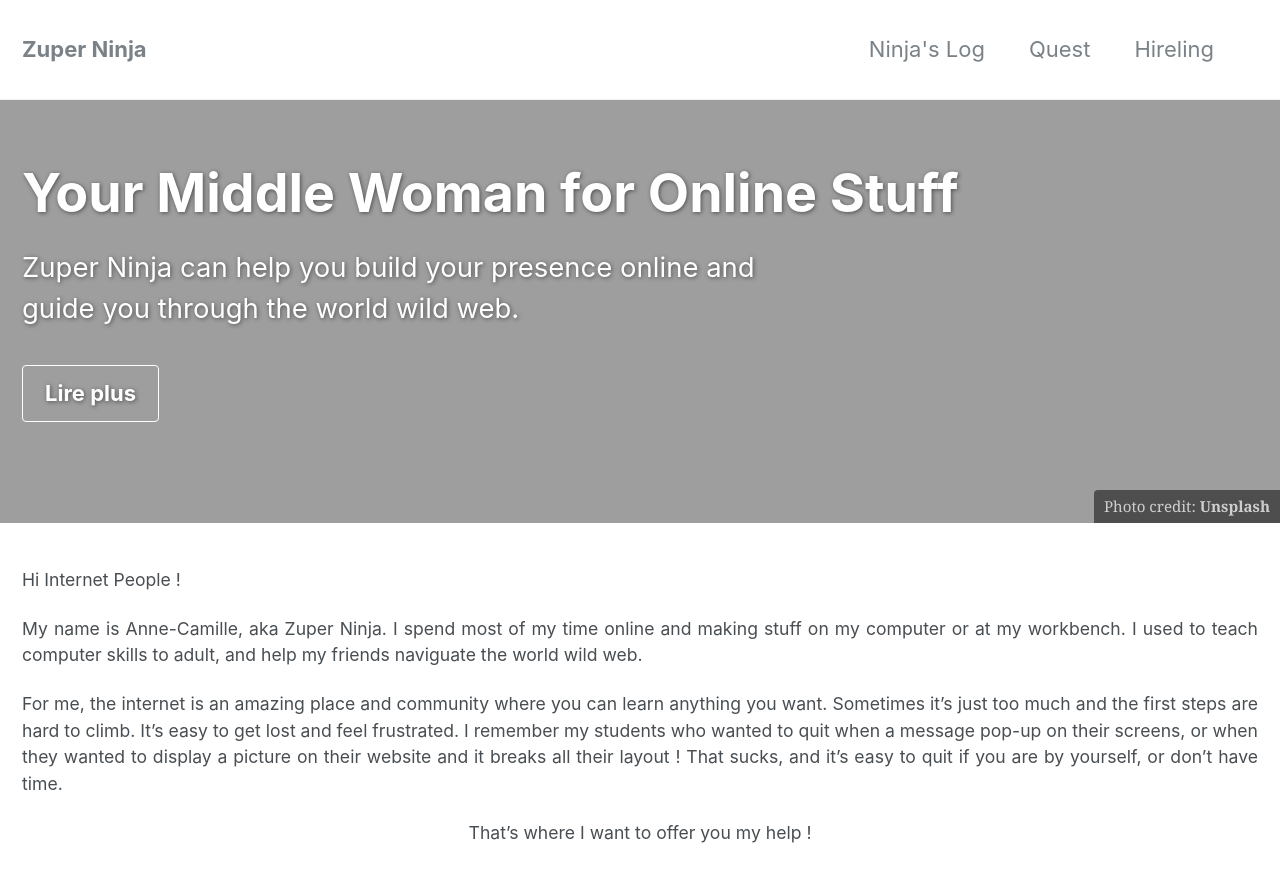
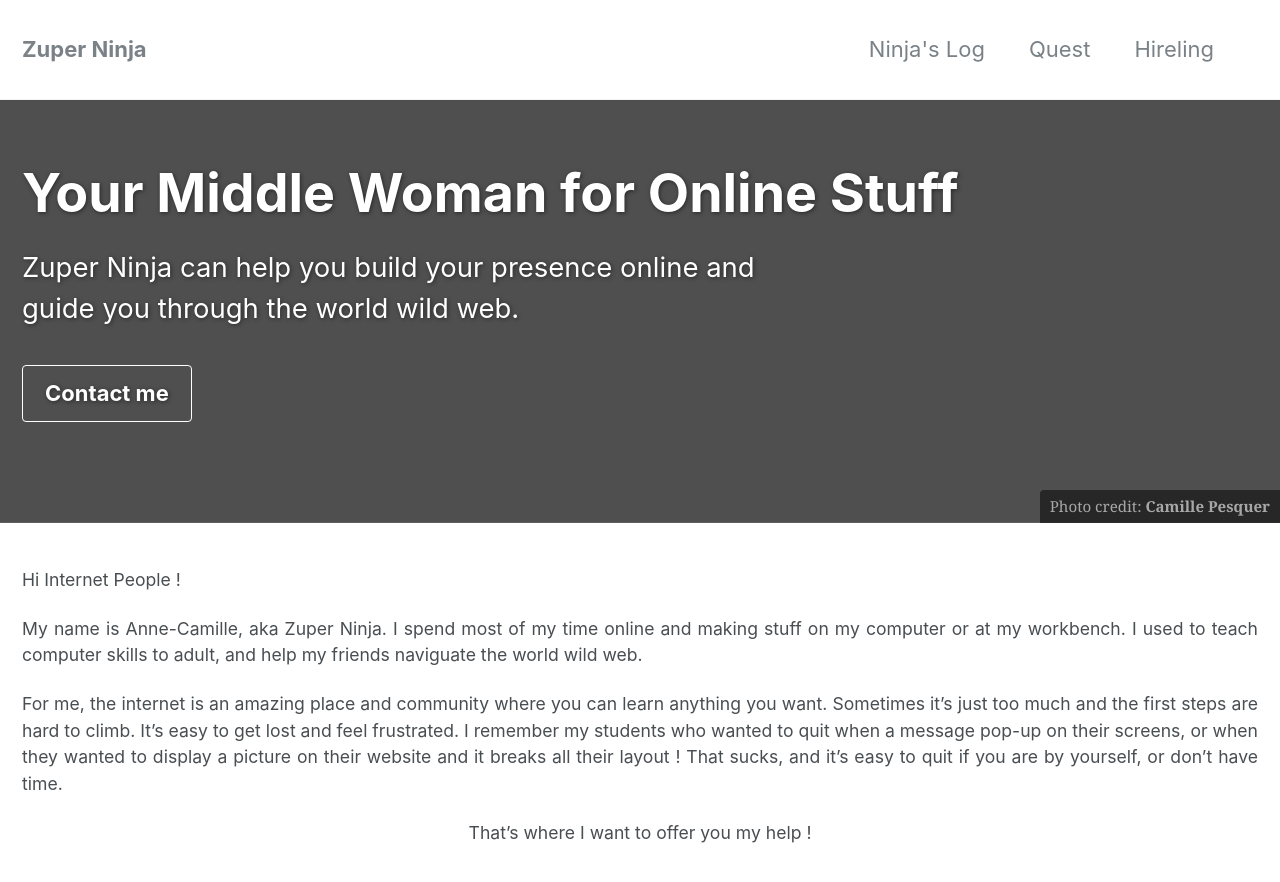
Before and after one commit to zuperninja/zuperninja.github.io, a Jekyll site: the page built from _pages/about.md, in a window 1280 px wide and 900 px high. Shown: the top 882 px of the window. Built offline with Jekyll 4.4.1, drawn with Linux system fonts in a browser that asks for light colours.

Commit message:
Update about.md

```diff
--- a/_pages/about.md
+++ b/_pages/about.md
@@ -5,8 +5,10 @@ title: "Your Middle Woman for Online Stuff"
 excerpt: "Zuper Ninja can help you build your presence online and guide you through the world wild web."
 header:
   overlay_image: /assets/images/landing-ban.png
-  caption: "Photo credit: [**Unsplash**](https://unsplash.com)"
-  cta_url: "https://unsplash.com"
+  overlay_filter: 0.5 # same as adding an opacity of 0.5 to a black background
+  caption: "Photo credit: [**Camille Pesquer**](http://candid-lens.format.com/)"
+  cta_label: "Contact me"
+  cta_url: "https://zuperninja.github.io/blog/contact"
 tags:
   - "Website"
 categories:
```
